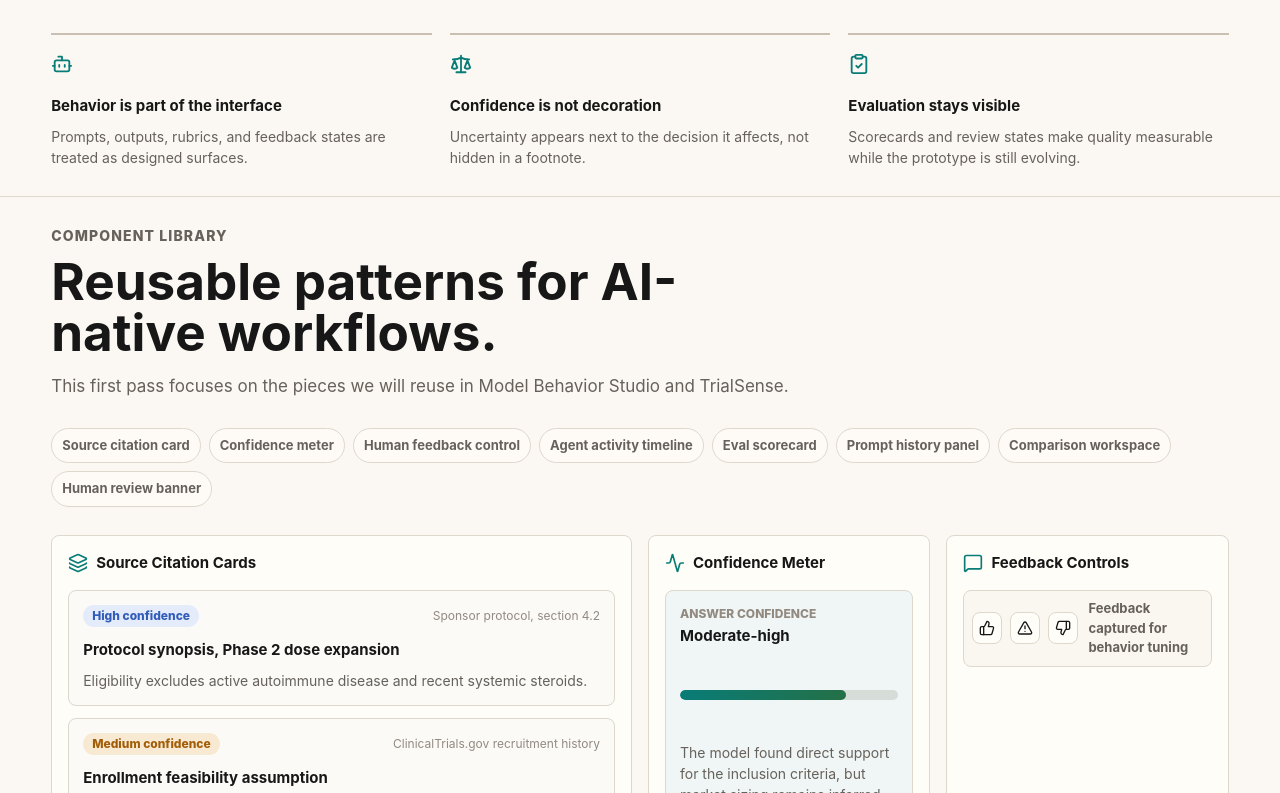
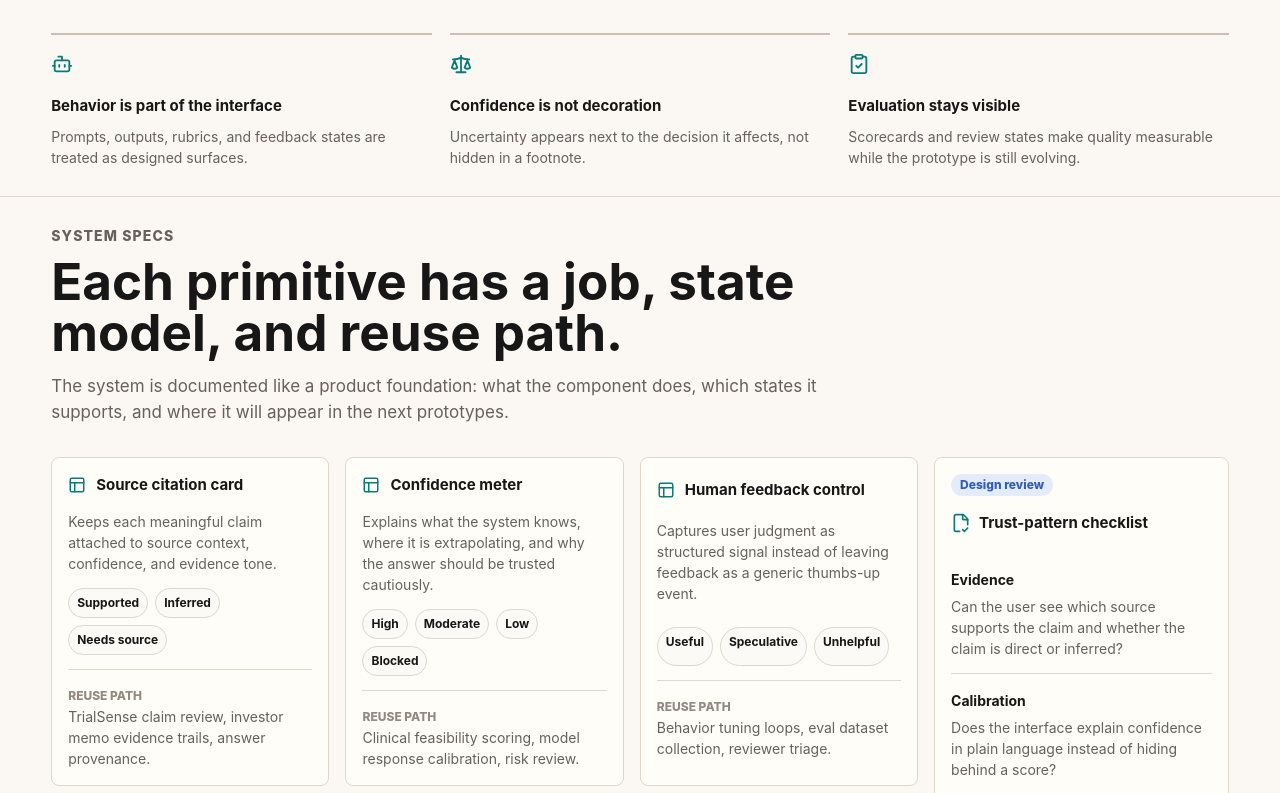
Before and after one commit to katalinawinemixer/human-ai-design-system, a React (Vite) app in the folder frontend/: page / in a window 1280 px wide. Shown: the part 2007-2800 px from the top of the page. Built offline with nearby package versions, Linux system fonts and the light colour scheme.

Commit message:
Add component specifications section

```diff
--- a/frontend/src/App.css
+++ b/frontend/src/App.css
@@ -5,6 +5,7 @@ main {
 .hero-section,
 .case-study-section,
 .principles-section,
+.specifications-section,
 .components-section {
   padding: 28px clamp(20px, 4vw, 56px);
 }
@@ -338,6 +339,7 @@ main {
 
 .principles-section,
 .case-study-section,
+.specifications-section,
 .components-section {
   border-top: 1px solid var(--line);
   background: rgba(255, 253, 248, 0.42);
@@ -381,6 +383,114 @@ main {
 
 .principles-grid p {
   margin-top: 8px;
+}
+
+.spec-layout {
+  display: grid;
+  grid-template-columns: minmax(0, 1fr) minmax(280px, 0.34fr);
+  align-items: start;
+  gap: 16px;
+  margin-top: 32px;
+}
+
+.spec-grid {
+  display: grid;
+  grid-template-columns: repeat(3, minmax(0, 1fr));
+  gap: 16px;
+}
+
+.spec-card,
+.review-checklist {
+  border: 1px solid var(--line);
+  border-radius: var(--radius);
+  background: var(--surface);
+}
+
+.spec-card {
+  display: grid;
+  gap: 14px;
+  min-height: 270px;
+  padding: 16px;
+}
+
+.spec-card-topline {
+  display: flex;
+  align-items: center;
+  gap: 10px;
+  color: var(--teal);
+}
+
+.spec-card h3,
+.review-checklist h3 {
+  color: var(--ink);
+  font-size: 15px;
+}
+
+.spec-card > p,
+.spec-reuse p,
+.checklist-row p {
+  color: var(--muted);
+  font-size: 14px;
+}
+
+.spec-states {
+  display: flex;
+  flex-wrap: wrap;
+  gap: 7px;
+}
+
+.spec-states span {
+  border: 1px solid var(--line);
+  border-radius: 999px;
+  padding: 5px 8px;
+  color: var(--ink);
+  background: #fbfaf6;
+  font-size: 12px;
+  font-weight: 750;
+}
+
+.spec-reuse {
+  border-top: 1px solid var(--line);
+  padding-top: 12px;
+}
+
+.spec-reuse span {
+  color: var(--subtle);
+  font-size: 12px;
+  font-weight: 800;
+  text-transform: uppercase;
+}
+
+.review-checklist {
+  position: sticky;
+  top: 18px;
+  display: grid;
+  gap: 16px;
+  padding: 16px;
+}
+
+.checklist-rows {
+  display: grid;
+  gap: 14px;
+}
+
+.checklist-row {
+  border-bottom: 1px solid var(--line);
+  padding-bottom: 14px;
+}
+
+.checklist-row:last-child {
+  border-bottom: 0;
+  padding-bottom: 0;
+}
+
+.checklist-row strong {
+  color: var(--ink);
+  font-size: 14px;
+}
+
+.checklist-row p {
+  margin-top: 5px;
 }
 
 .case-study-grid {
@@ -630,11 +740,13 @@ main {
   .hero-grid,
   .surface-grid,
   .case-study-grid,
+  .spec-layout,
   .principles-grid {
     grid-template-columns: 1fr;
   }
 
   .reuse-grid,
+  .spec-grid,
   .component-grid {
     grid-template-columns: repeat(2, minmax(0, 1fr));
   }
@@ -662,9 +774,14 @@ main {
 
   .hero-grid,
   .reuse-grid,
+  .spec-grid,
   .component-grid,
   .comparison {
     grid-template-columns: 1fr;
+  }
+
+  .review-checklist {
+    position: static;
   }
 
   .component-specimen.wide {
--- a/frontend/src/App.tsx
+++ b/frontend/src/App.tsx
@@ -3,6 +3,7 @@ import { CaseStudySection } from './sections/CaseStudySection'
 import { ComponentsSection } from './sections/ComponentsSection'
 import { HeroSection } from './sections/HeroSection'
 import { PrinciplesSection } from './sections/PrinciplesSection'
+import { SpecificationsSection } from './sections/SpecificationsSection'
 
 function App() {
   return (
@@ -10,6 +11,7 @@ function App() {
       <HeroSection />
       <CaseStudySection />
       <PrinciplesSection />
+      <SpecificationsSection />
       <ComponentsSection />
     </main>
   )
--- a/frontend/src/data/designSystemContent.ts
+++ b/frontend/src/data/designSystemContent.ts
@@ -69,4 +69,62 @@ export const reuseMap = [
   ],
 ] as const
 
+export const componentSpecs = [
+  {
+    name: 'Source citation card',
+    role: 'Keeps each meaningful claim attached to source context, confidence, and evidence tone.',
+    states: ['Supported', 'Inferred', 'Needs source'],
+    reuse: 'TrialSense claim review, investor memo evidence trails, answer provenance.',
+  },
+  {
+    name: 'Confidence meter',
+    role: 'Explains what the system knows, where it is extrapolating, and why the answer should be trusted cautiously.',
+    states: ['High', 'Moderate', 'Low', 'Blocked'],
+    reuse: 'Clinical feasibility scoring, model response calibration, risk review.',
+  },
+  {
+    name: 'Human feedback control',
+    role: 'Captures user judgment as structured signal instead of leaving feedback as a generic thumbs-up event.',
+    states: ['Useful', 'Speculative', 'Unhelpful'],
+    reuse: 'Behavior tuning loops, eval dataset collection, reviewer triage.',
+  },
+  {
+    name: 'Agent activity timeline',
+    role: 'Shows the system work in progress so users can inspect what has been read, checked, or deferred.',
+    states: ['Complete', 'Active', 'Waiting', 'Error'],
+    reuse: 'Research agents, diligence workflows, source ingestion status.',
+  },
+  {
+    name: 'Eval scorecard',
+    role: 'Makes model quality legible through rubrics that product, research, and domain experts can discuss.',
+    states: ['Passing', 'Needs attention', 'Regression'],
+    reuse: 'Model Behavior Studio scoring, prompt iteration reviews, release checks.',
+  },
+  {
+    name: 'Human review banner',
+    role: 'Interrupts the workflow only when the cost of unchecked AI output is high enough to justify intervention.',
+    states: ['Required', 'Recommended', 'Approved'],
+    reuse: 'Memo approval, clinical-claim validation, high-risk output gates.',
+  },
+] as const
+
+export const reviewChecklist = [
+  [
+    'Evidence',
+    'Can the user see which source supports the claim and whether the claim is direct or inferred?',
+  ],
+  [
+    'Calibration',
+    'Does the interface explain confidence in plain language instead of hiding behind a score?',
+  ],
+  [
+    'Control',
+    'Can a human approve, challenge, or correct the model at the point where judgment matters?',
+  ],
+  [
+    'Reuse',
+    'Can the pattern move into Model Behavior Studio or TrialSense without being redesigned from scratch?',
+  ],
+] as const
+
 export type Citation = (typeof citations)[number]
--- a/frontend/src/sections/HeroSection.tsx
+++ b/frontend/src/sections/HeroSection.tsx
@@ -18,6 +18,9 @@ export function HeroSection() {
         <div className="topbar-links">
           <a href="#case-study">
             Case study <ChevronRight size={16} />
+          </a>
+          <a href="#specs">
+            Specs <ChevronRight size={16} />
           </a>
           <a href="#components">
             Components <ChevronRight size={16} />
--- /dev/null
+++ b/frontend/src/sections/SpecificationsSection.tsx
@@ -0,0 +1,55 @@
+import { FileCheck2, PanelsTopLeft } from 'lucide-react'
+import { SectionHeader } from '../components/SectionHeader'
+import { SignalBadge } from '../components/SignalBadge'
+import { componentSpecs, reviewChecklist } from '../data/designSystemContent'
+
+export function SpecificationsSection() {
+  return (
+    <section className="specifications-section" id="specs">
+      <SectionHeader
+        eyebrow="System specs"
+        title="Each primitive has a job, state model, and reuse path."
+        body="The system is documented like a product foundation: what the component does, which states it supports, and where it will appear in the next prototypes."
+      />
+
+      <div className="spec-layout">
+        <div className="spec-grid">
+          {componentSpecs.map((spec) => (
+            <article className="spec-card" key={spec.name}>
+              <div className="spec-card-topline">
+                <PanelsTopLeft size={18} />
+                <h3>{spec.name}</h3>
+              </div>
+              <p>{spec.role}</p>
+              <div className="spec-states" aria-label={`${spec.name} states`}>
+                {spec.states.map((state) => (
+                  <span key={state}>{state}</span>
+                ))}
+              </div>
+              <div className="spec-reuse">
+                <span>Reuse path</span>
+                <p>{spec.reuse}</p>
+              </div>
+            </article>
+          ))}
+        </div>
+
+        <aside className="review-checklist" aria-label="Review checklist">
+          <SignalBadge tone="evidence">Design review</SignalBadge>
+          <div className="component-heading">
+            <FileCheck2 size={20} />
+            <h3>Trust-pattern checklist</h3>
+          </div>
+          <div className="checklist-rows">
+            {reviewChecklist.map(([title, body]) => (
+              <div className="checklist-row" key={title}>
+                <strong>{title}</strong>
+                <p>{body}</p>
+              </div>
+            ))}
+          </div>
+        </aside>
+      </div>
+    </section>
+  )
+}
```
Also changed, not shown: 4 other files (tests, documents, lock files or other folders).
